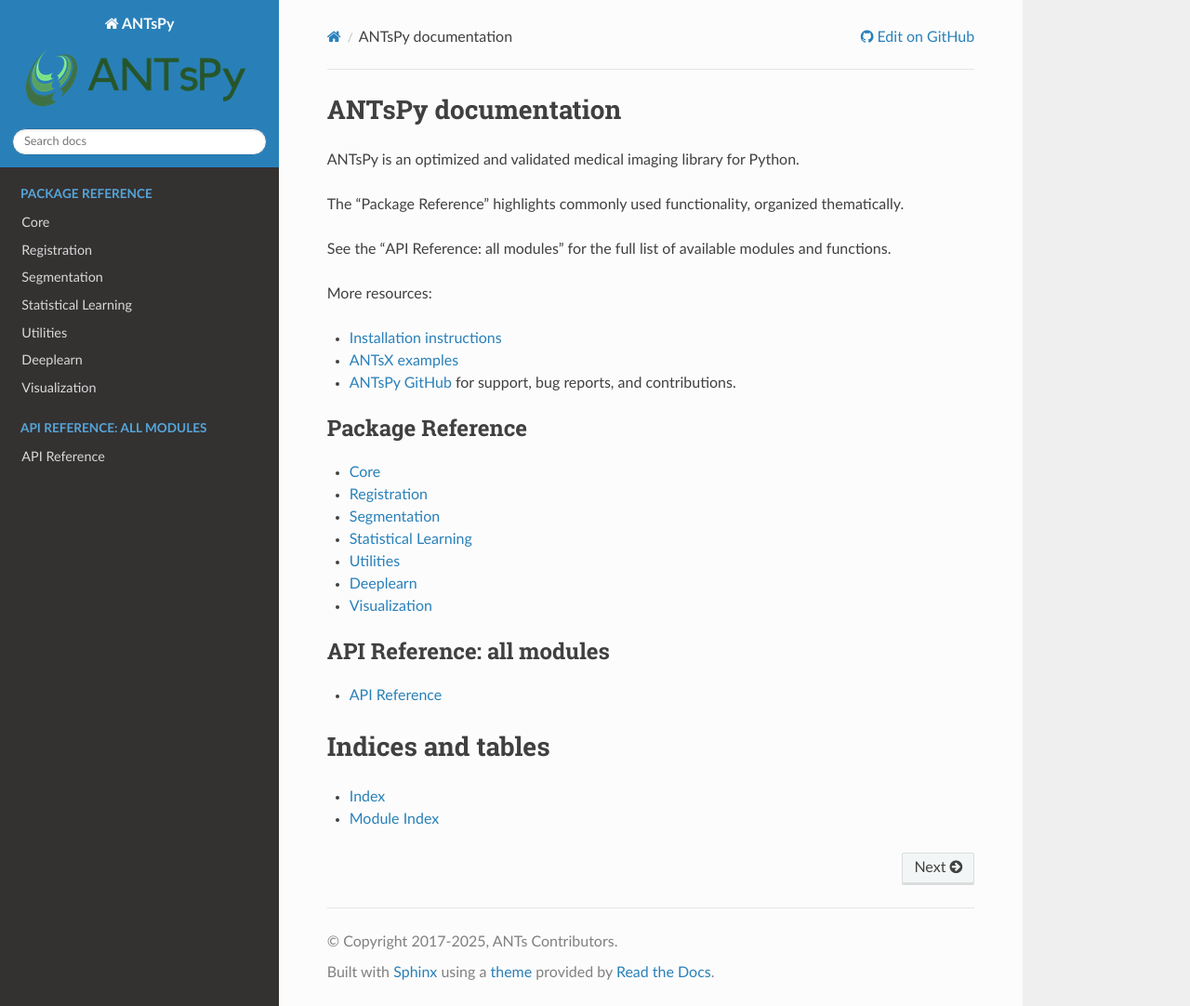
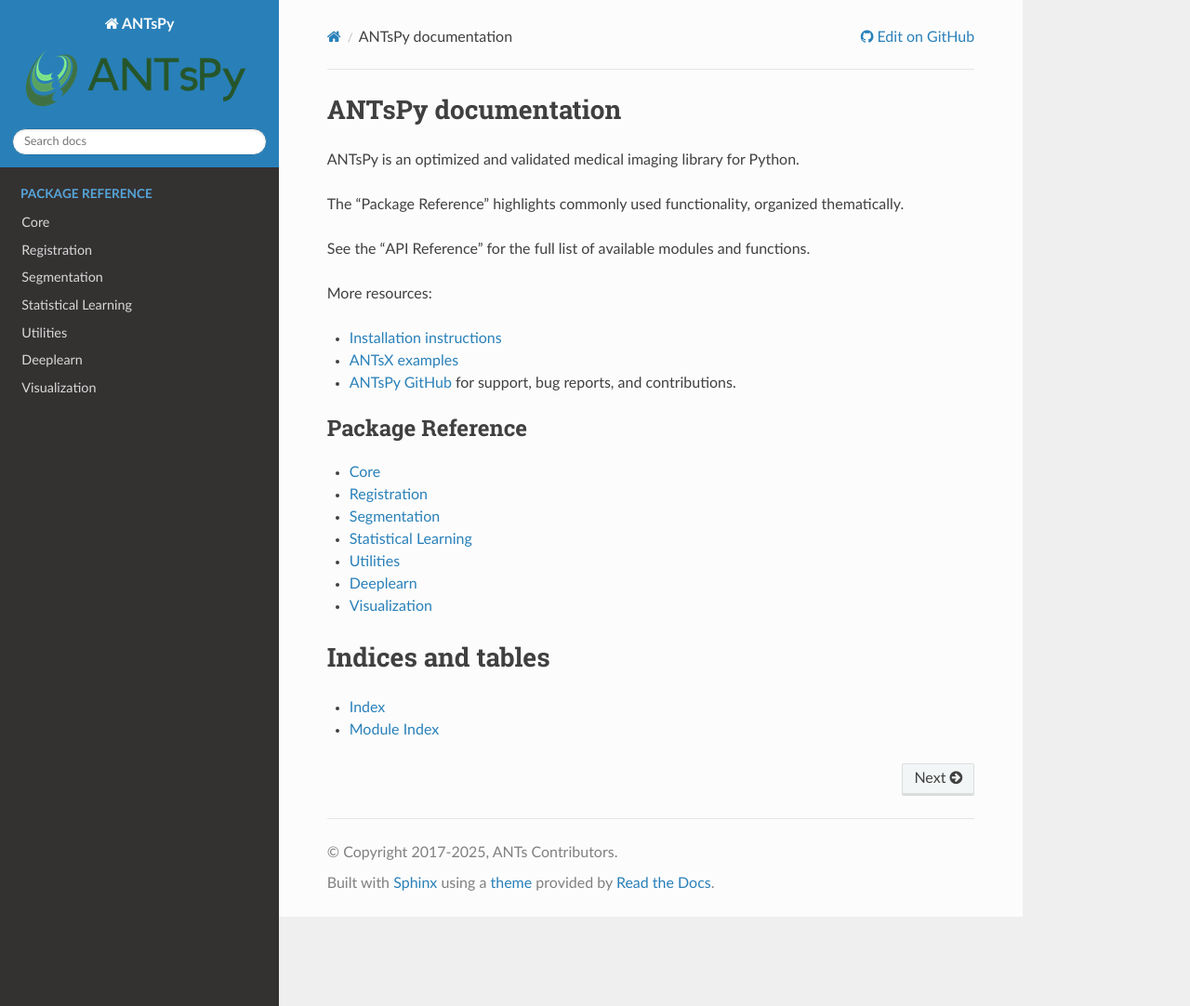
Before and after one commit to ANTsX/ANTsPy, a Sphinx documentation site: the page built from docs/source/index.rst, in a window 1280 px wide and 1082 px high. Shown: the whole window at 93% size. Built offline with Sphinx 7.4.7 and the Read the Docs theme 3.1.0, drawn with Linux system fonts in a browser that asks for light colours.

Commit message:
DOC: Some minor changes

```diff
--- a/docs/source/api_index.rst
+++ b/docs/source/api_index.rst
@@ -1,6 +1,3 @@
-API Reference
-=============
-
 .. autosummary::
    :toctree: api
    :recursive:
--- a/docs/source/index.rst
+++ b/docs/source/index.rst
@@ -12,7 +12,7 @@
 
 The "Package Reference" highlights commonly used functionality, organized thematically.
 
-See the "API Reference: all modules" for the full list of available modules and functions.
+See the "API Reference" for the full list of available modules and functions.
 
 More resources:
 
@@ -34,7 +34,7 @@
 
 .. toctree::
    :maxdepth: 2
-   :caption: API Reference: all modules
+   :caption: API Reference
 
    api_index
 
```
